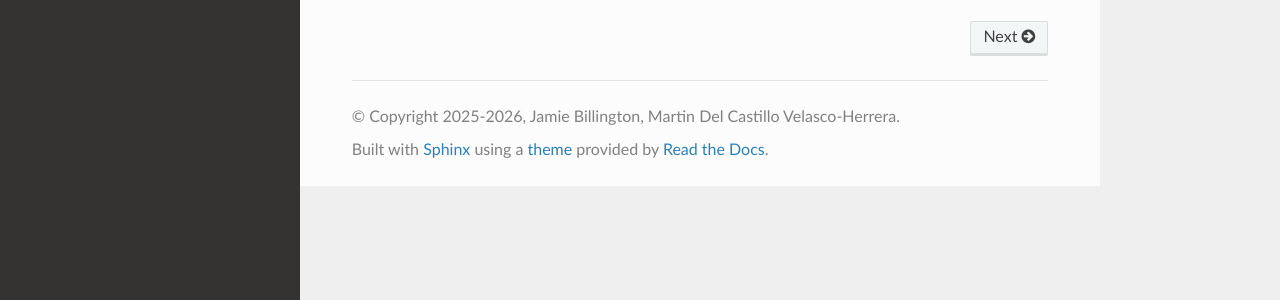
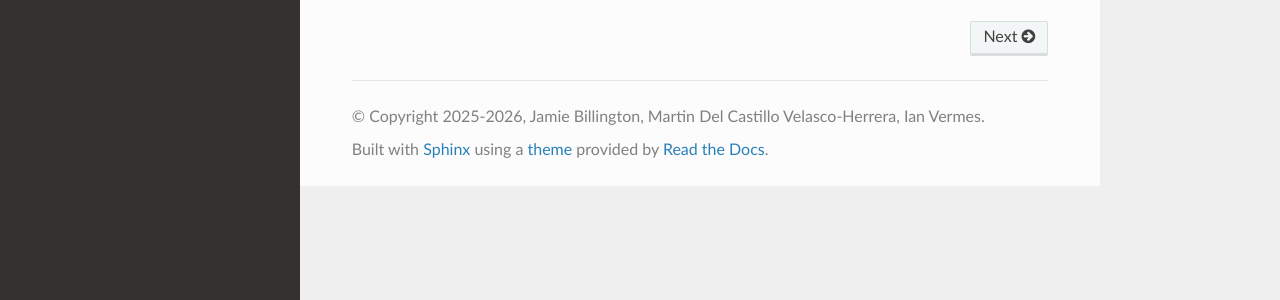
Before and after one commit to team113sanger/dermatlas_rnafusions_nf, a Sphinx documentation site: the page built from docs/source/index.rst, in a window 1280 px wide. Shown: the part 295-595 px from the top of the page. Built offline with Sphinx 7.4.7 and the Read the Docs theme 3.1.0, drawn with Linux system fonts in a browser that asks for light colours.

Commit message:
Bump project version to 0.4.1

```diff
--- a/docs/source/conf.py
+++ b/docs/source/conf.py
@@ -7,9 +7,9 @@
 # https://www.sphinx-doc.org/en/master/usage/configuration.html#project-information
 
 project = 'dermatlas_rnafusions_nf'
-copyright = '2025-2026, Jamie Billington, Martin Del Castillo Velasco-Herrera'
-author = 'Jamie Billington, Martin Del Castillo Velasco-Herrera'
-release = '0.4.0'
+copyright = '2025-2026, Jamie Billington, Martin Del Castillo Velasco-Herrera, Ian Vermes'
+author = 'Jamie Billington, Martin Del Castillo Velasco-Herrera, Ian Vermes'
+release = '0.4.1'
 
 # -- General configuration ---------------------------------------------------
 # https://www.sphinx-doc.org/en/master/usage/configuration.html#general-configuration
```
Also changed, not shown: 2 other files.
